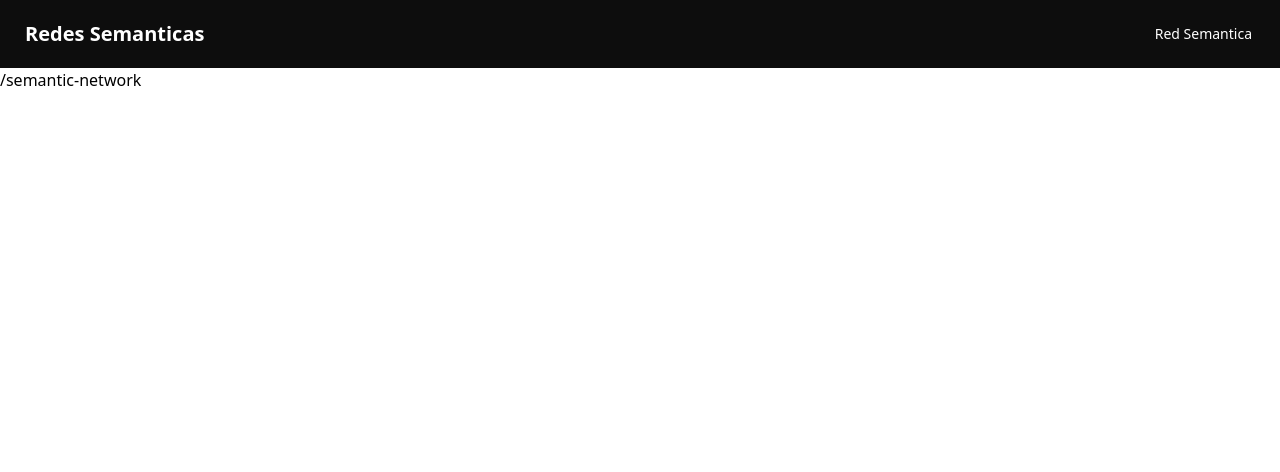
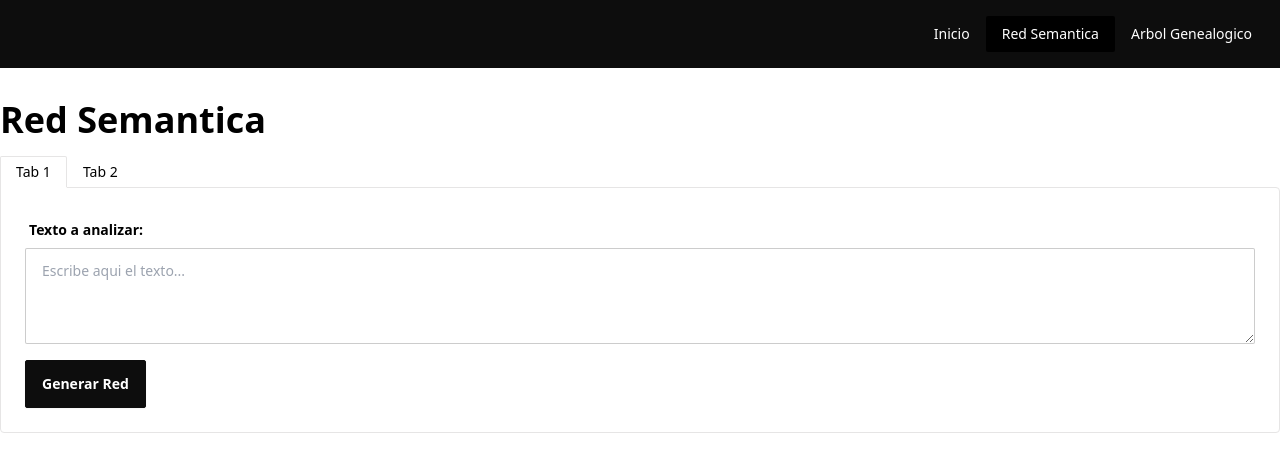
Before and after one commit to EGAMAGZ/semantic_network, a FastAPI app: page /semantic-network in a window 1280 px wide. Shown: the top 472 px of the page. Run offline with FastAPI, Linux system fonts and the light colour scheme; some libraries are stand-ins or nearby versions.

Commit message:
Commit emergencia

```diff
--- a/main.py
+++ b/main.py
@@ -1,7 +1,8 @@
-from fastapi import FastAPI, Request
+from fastapi import FastAPI, Form, Request
 from fastapi.responses import HTMLResponse
 from fastapi.templating import Jinja2Templates
 from fastapi.staticfiles import StaticFiles
+from pydantic import BaseModel
 
 
 app = FastAPI()
@@ -9,6 +10,18 @@ app = FastAPI()
 app.mount("/static", StaticFiles(directory="static"), name="static")
 
 templates = Jinja2Templates(directory="templates")
+
+
+class SemanticText(BaseModel):
+    semantic_text: str
+
+
+@app.post("/api/semantic_network", response_class=HTMLResponse)
+def api_semantic_network(request: Request, semantic_text: SemanticText):
+    print(semantic_text)
+    return templates.TemplateResponse(
+        request=request, name="fragments/semantic_network.html"
+    )
 
 
 @app.get("/family-tree", response_class=HTMLResponse)
--- a/templates/base.html
+++ b/templates/base.html
@@ -7,17 +7,27 @@
     <title>{% block title %}{% endblock %}</title>
     <link href="https://cdn.jsdelivr.net/npm/daisyui@4.7.2/dist/full.min.css" rel="stylesheet" type="text/css" />
     <script src="https://cdn.tailwindcss.com"></script>
+    <script src="https://unpkg.com/htmx.org@1.9.10" integrity="sha384-D1Kt99CQMDuVetoL1lrYwg5t+9QdHe7NLX/SoJYkXDFfX37iInKRy5xLSi8nO7UC" crossorigin="anonymous"></script>
 </head>
 
 <body>
     <nav class="navbar bg-primary text-primary-content">
-        <div class="flex-1">
-            <a class="btn btn-ghost text-xl">Redes Semanticas</a>
-        </div>
+        <div class="flex-1"></div>
         <div class="flex-none">
             <ul class="menu menu-horizontal px-1">
                 <li>
-                    <a href="/">Red Semantica</a>
+                    <a href="{{ url_for('root') }}"
+                        class="{% if request.path == url_for('root').path %}active{% endif %}">Inicio</a>
+                </li>
+                <li>
+                    <a href="{{ url_for('semantic_network') }}"
+                        class="{% if request.path == url_for('semantic_network').path %}active{% endif %}">Red
+                        Semantica</a>
+                </li>
+                <li>
+                    <a href="{{ url_for('family_tree') }}"
+                        class="{% if request.path == url_for('family_tree').path %}active{% endif %}">Arbol
+                        Genealogico</a>
                 </li>
             </ul>
 
--- /dev/null
+++ b/templates/fragments/semantic_network.html
@@ -0,0 +1 @@
+<div>Hello</div>
--- a/templates/semantic_network.html
+++ b/templates/semantic_network.html
@@ -3,6 +3,38 @@
 {% block title %}Red Semantica{% endblock %}
 
 {% block content %}
-{{ request.path }}
+<div class="container mx-auto flex flex-col gap-4">
+    <h1 class="text-4xl font-bold mt-8">Red Semantica</h1>
+    <div role="tablist" class="tabs tabs-lifted">
+        <input type="radio" name="my_tabs_2" role="tab" class="tab" aria-label="Tab 1" checked />
+        <div role="tabpanel" class="tab-content bg-base-100 border-base-300 rounded-box p-6">
+            <form hx-post="/api/semantic_network" hx-target="#semantic_network" hx-swap="outerHTML">
+                <label class="form-control">
+                    <div class="label">
+                        <span class="label-text font-semibold">Texto a analizar:</span>
+                    </div>
+                    <textarea class="textarea textarea-bordered h-24" placeholder="Escribe aqui el texto..."
+                        name="semantic_text"></textarea>
+                </label>
+                <button class="btn btn-primary mt-4">Generar Red</button>
+            </form>
+        </div>
+
+        <input type="radio" name="my_tabs_2" role="tab" class="tab" aria-label="Tab 2" />
+        <div role="tabpanel" class="tab-content bg-base-100 border-base-300 rounded-box p-6">
+            <label class="form-control">
+                <div class="label">
+                    <span class="label-text font-semibold">Selecciona un archivo:</span>
+                </div>
+                <input type="file" class="file-input file-input-bordered" accept="text/plain" />
+            </label>
+            <button class="btn btn-primary mt-4">Generar Red</button>
+        </div>
+    </div>
+
+    <div id="semantic_network">
+
+    </div>
+</div>
 
 {% endblock %}
```
Also changed, not shown: app_family.py (added, +68 -0 lines), generator.py (added, +11 -0 lines), templates/index.html (+4 -10 lines), __init__.py (added).
